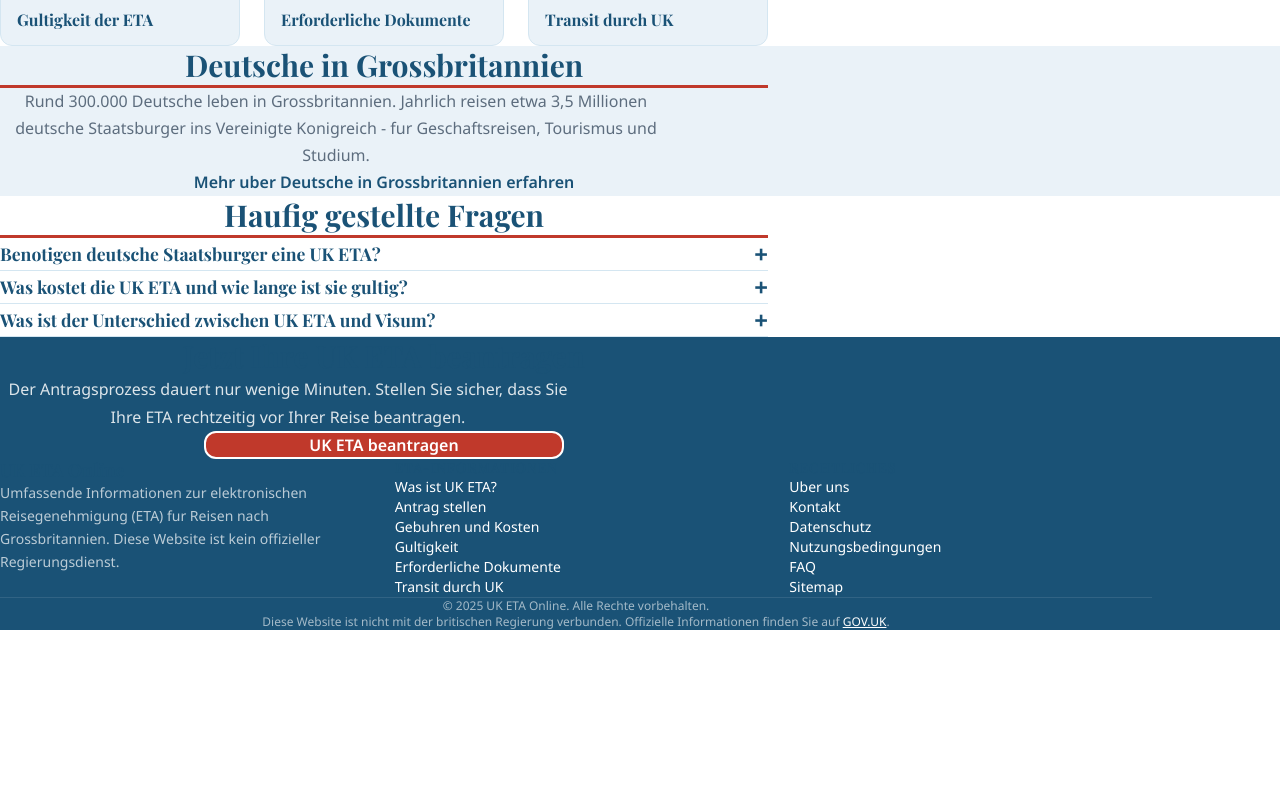
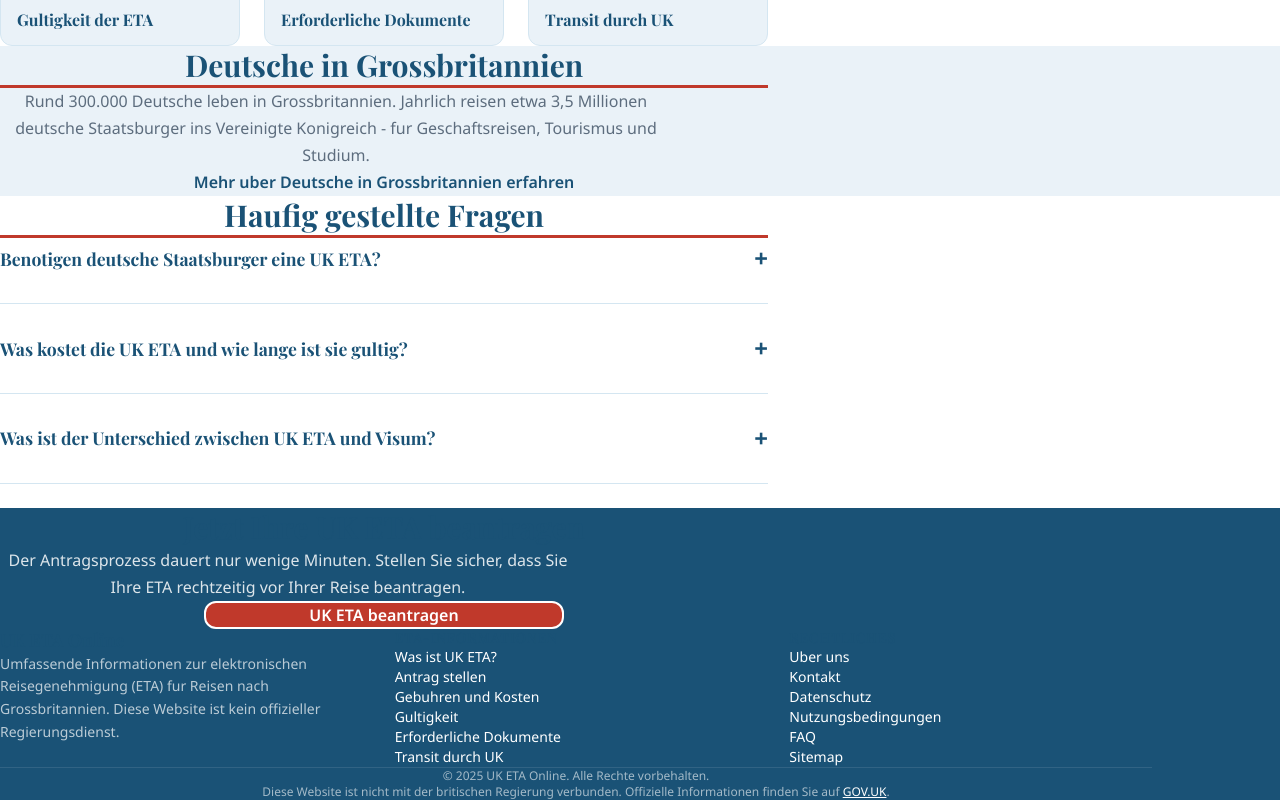
Before and after one commit to mediaxsaburoai0818-design/de-uk-eta-site, a Next.js app: page / in a window 1280 px wide. Shown: the part 1227-2027 px from the top of the page. Before the commit the page ends 1857 px from the top, so only its background shows below. Built offline with nearby package versions, Linux system fonts and the light colour scheme.

Commit message:
fix: FAQ bold 700 + 24px margin between items

```diff
--- a/app/FAQAccordion.tsx
+++ b/app/FAQAccordion.tsx
@@ -11,24 +11,24 @@ export default function FAQAccordion({ items }: { items: FAQItem[] }) {
   const [openIndex, setOpenIndex] = useState<number | null>(null);
 
   return (
-    <div className="space-y-2">
+    <div>
       {items.map((item, index) => (
-        <div key={index} style={{ borderBottom: "1px solid #d4e6f1" }}>
+        <div key={index} style={{ borderBottom: "1px solid #d4e6f1", marginBottom: "24px", paddingBottom: "24px" }}>
           <button
             onClick={() => setOpenIndex(openIndex === index ? null : index)}
-            className="w-full flex items-center justify-between py-5 text-left"
-            style={{ background: "none", border: "none", cursor: "pointer" }}
+            className="w-full flex items-center justify-between text-left"
+            style={{ background: "none", border: "none", cursor: "pointer", padding: "0" }}
           >
-            <span className="font-bold pr-4" style={{ color: "#1a5276", fontFamily: "'Playfair Display', serif", fontSize: "1.1rem" }}>
+            <span style={{ color: "#1a5276", fontFamily: "'Playfair Display', serif", fontSize: "1.1rem", fontWeight: 700 }}>
               {item.question}
             </span>
-            <span className="flex-shrink-0 text-2xl font-bold" style={{ color: "#1a5276" }}>
+            <span style={{ color: "#1a5276", fontSize: "1.5rem", fontWeight: 700, flexShrink: 0, marginLeft: "16px" }}>
               {openIndex === index ? "−" : "+"}
             </span>
           </button>
           {openIndex === index && (
-            <div className="pb-5">
-              <p className="leading-relaxed" style={{ color: "#5d6d7e", fontSize: "0.95rem" }}>
+            <div style={{ marginTop: "12px" }}>
+              <p style={{ color: "#5d6d7e", fontSize: "0.95rem", lineHeight: 1.7 }}>
                 {item.answer}
               </p>
             </div>
```
